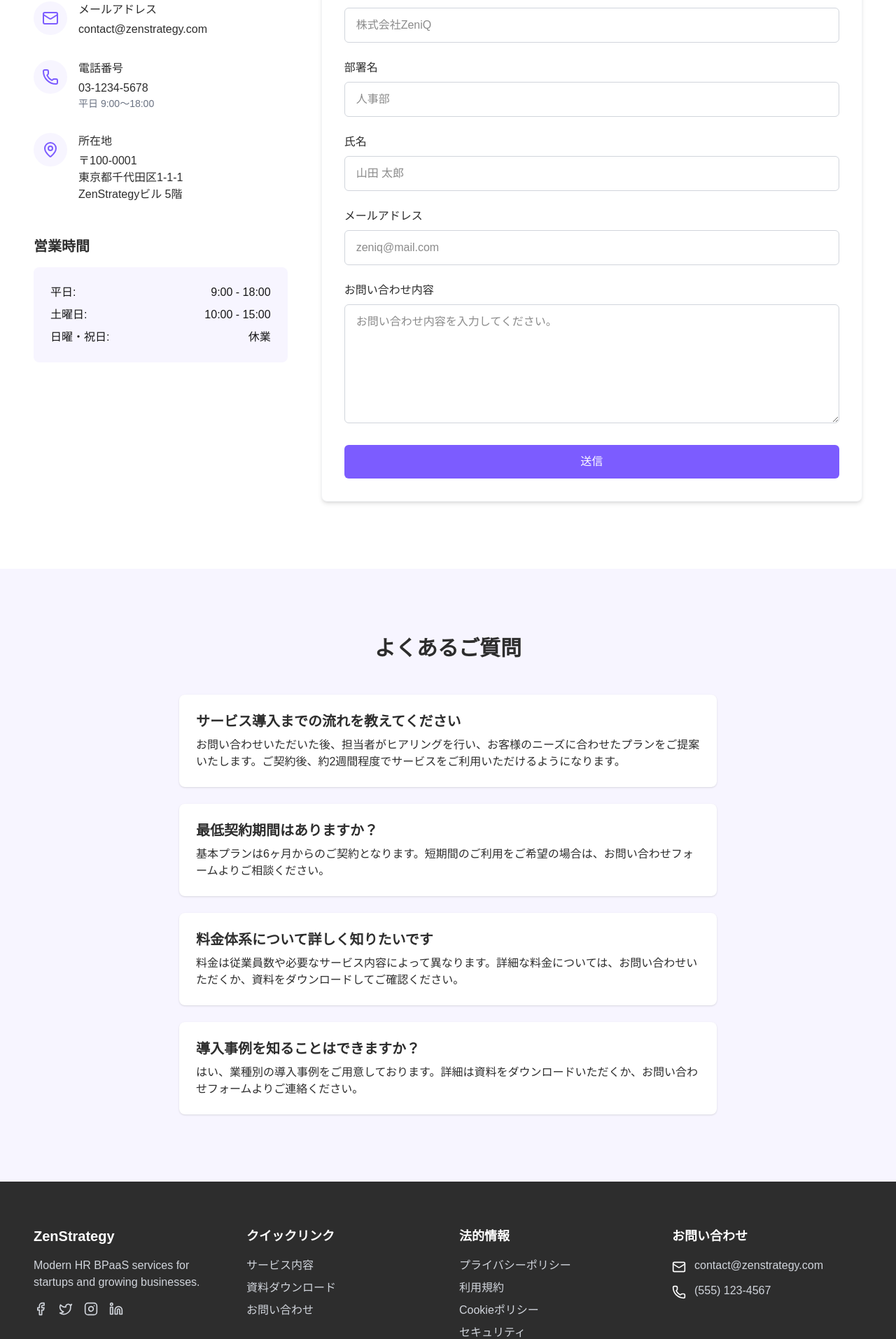
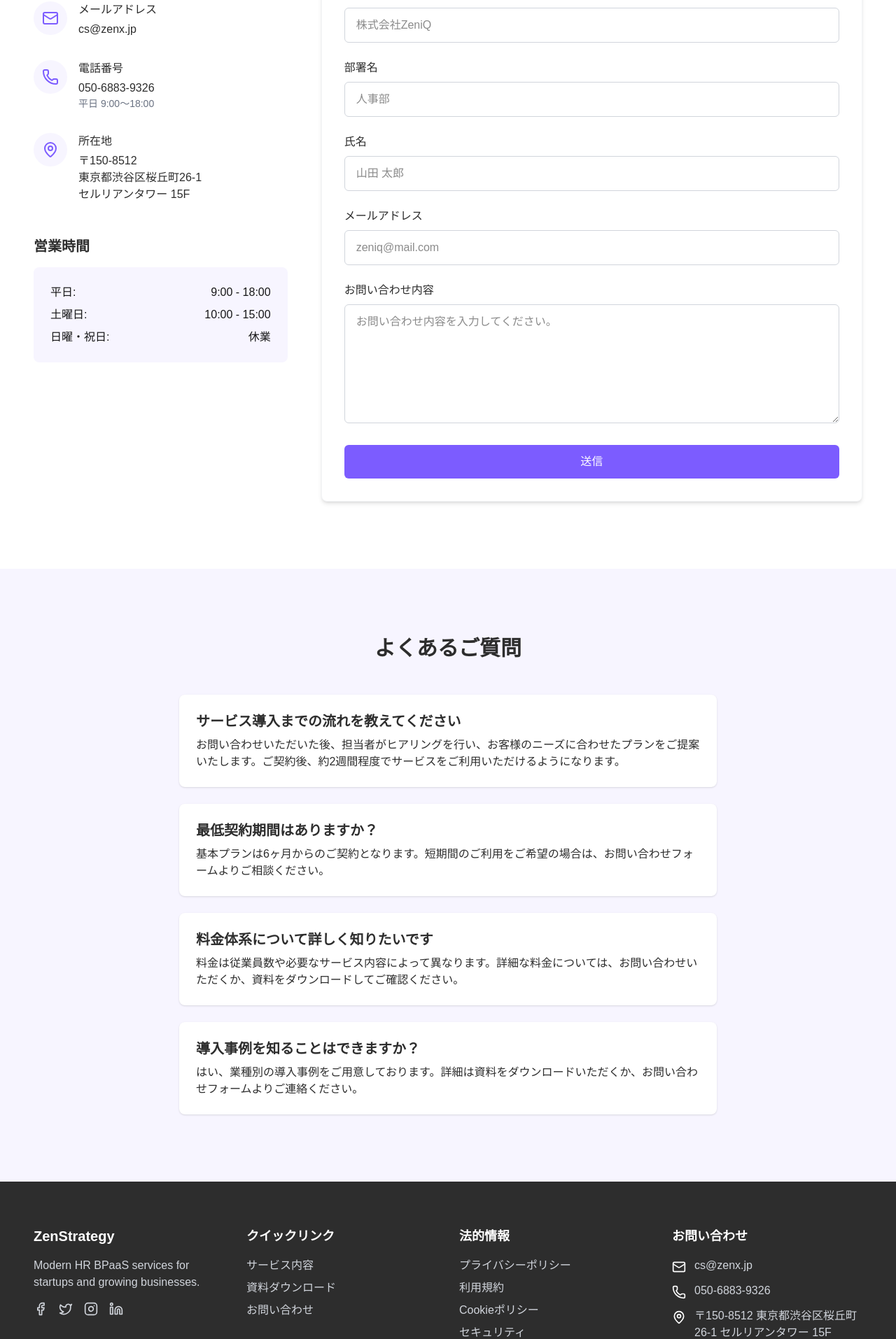
Before and after one commit to takahere/zenstrategy, a Next.js app: page /contact in a window 1280 px wide. Shown: the part 566-2480 px from the top of the page at 70% size. Built offline with nearby package versions, Linux system fonts and the light colour scheme.

Commit message:
Update contact information in contact page and footer

```diff
--- a/src/app/contact/client.tsx
+++ b/src/app/contact/client.tsx
@@ -89,7 +89,7 @@ export default function ContactClient() {
                   </div>
                   <div>
                     <h3 className="font-medium text-[#2D2D2D] mb-1">メールアドレス</h3>
-                    <p className="text-[#2D2D2D]">contact@zenstrategy.com</p>
+                    <p className="text-[#2D2D2D]">cs@zenx.jp</p>
                   </div>
                 </div>
 
@@ -99,7 +99,7 @@ export default function ContactClient() {
                   </div>
                   <div>
                     <h3 className="font-medium text-[#2D2D2D] mb-1">電話番号</h3>
-                    <p className="text-[#2D2D2D]">03-1234-5678</p>
+                    <p className="text-[#2D2D2D]">050-6883-9326</p>
                     <p className="text-sm text-gray-500">平日 9:00〜18:00</p>
                   </div>
                 </div>
@@ -110,9 +110,9 @@ export default function ContactClient() {
                   </div>
                   <div>
                     <h3 className="font-medium text-[#2D2D2D] mb-1">所在地</h3>
-                    <p className="text-[#2D2D2D]">〒100-0001</p>
-                    <p className="text-[#2D2D2D]">東京都千代田区1-1-1</p>
-                    <p className="text-[#2D2D2D]">ZenStrategyビル 5階</p>
+                    <p className="text-[#2D2D2D]">〒150-8512</p>
+                    <p className="text-[#2D2D2D]">東京都渋谷区桜丘町26-1</p>
+                    <p className="text-[#2D2D2D]">セルリアンタワー 15F</p>
                   </div>
                 </div>
               </div>
--- a/src/components/layout/Footer.tsx
+++ b/src/components/layout/Footer.tsx
@@ -1,7 +1,7 @@
 'use client';
 
 import Link from 'next/link';
-import { Facebook, Twitter, Instagram, Linkedin, Mail, Phone } from 'lucide-react';
+import { Facebook, Twitter, Instagram, Linkedin, Mail, Phone, MapPin } from 'lucide-react';
 
 const Footer = () => {
   return (
@@ -89,11 +89,15 @@ const Footer = () => {
             <ul className="space-y-3">
               <li className="flex items-start">
                 <Mail size={20} className="mr-3 mt-1 flex-shrink-0" />
-                <span className="text-gray-300">contact@zenstrategy.com</span>
+                <span className="text-gray-300">cs@zenx.jp</span>
               </li>
               <li className="flex items-start">
                 <Phone size={20} className="mr-3 mt-1 flex-shrink-0" />
-                <span className="text-gray-300">(555) 123-4567</span>
+                <span className="text-gray-300">050-6883-9326</span>
+              </li>
+              <li className="flex items-start">
+                <MapPin size={20} className="mr-3 mt-1 flex-shrink-0" />
+                <span className="text-gray-300">〒150-8512 東京都渋谷区桜丘町26-1 セルリアンタワー 15F</span>
               </li>
             </ul>
           </div>
```
